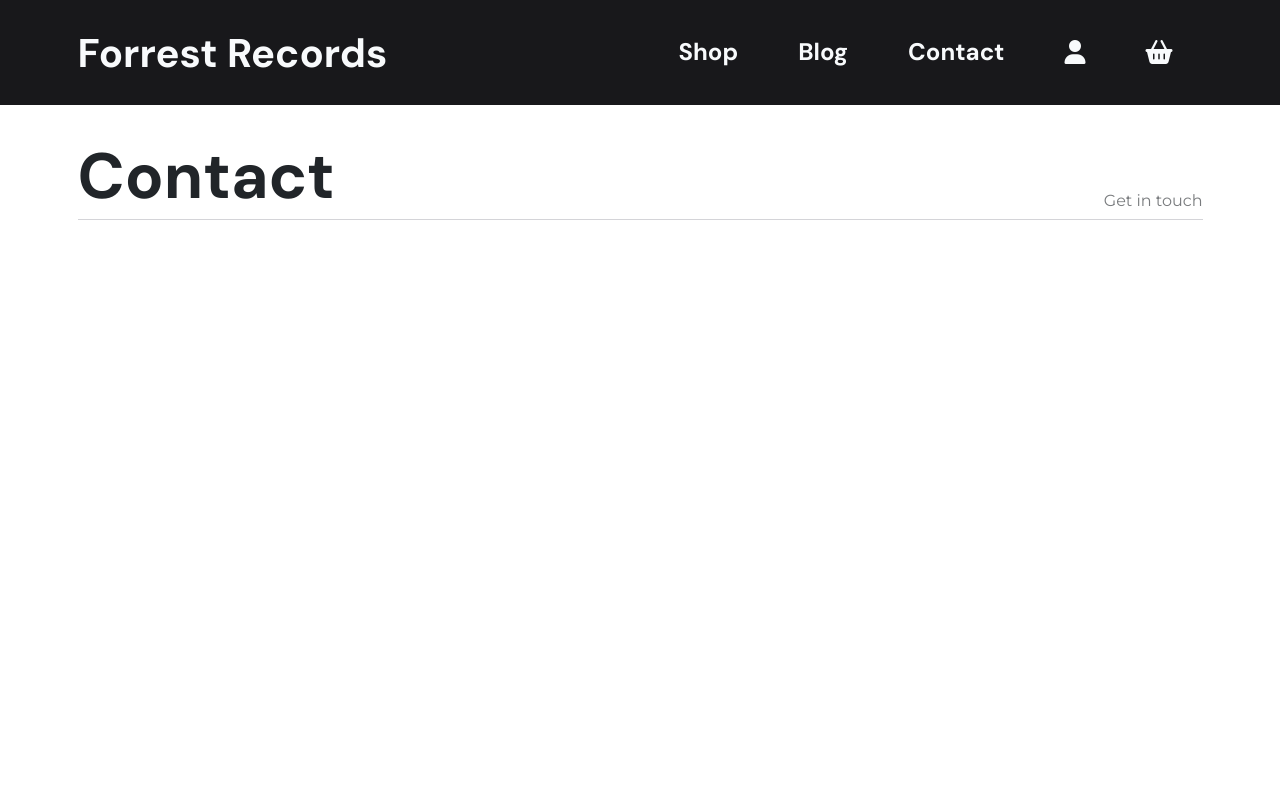
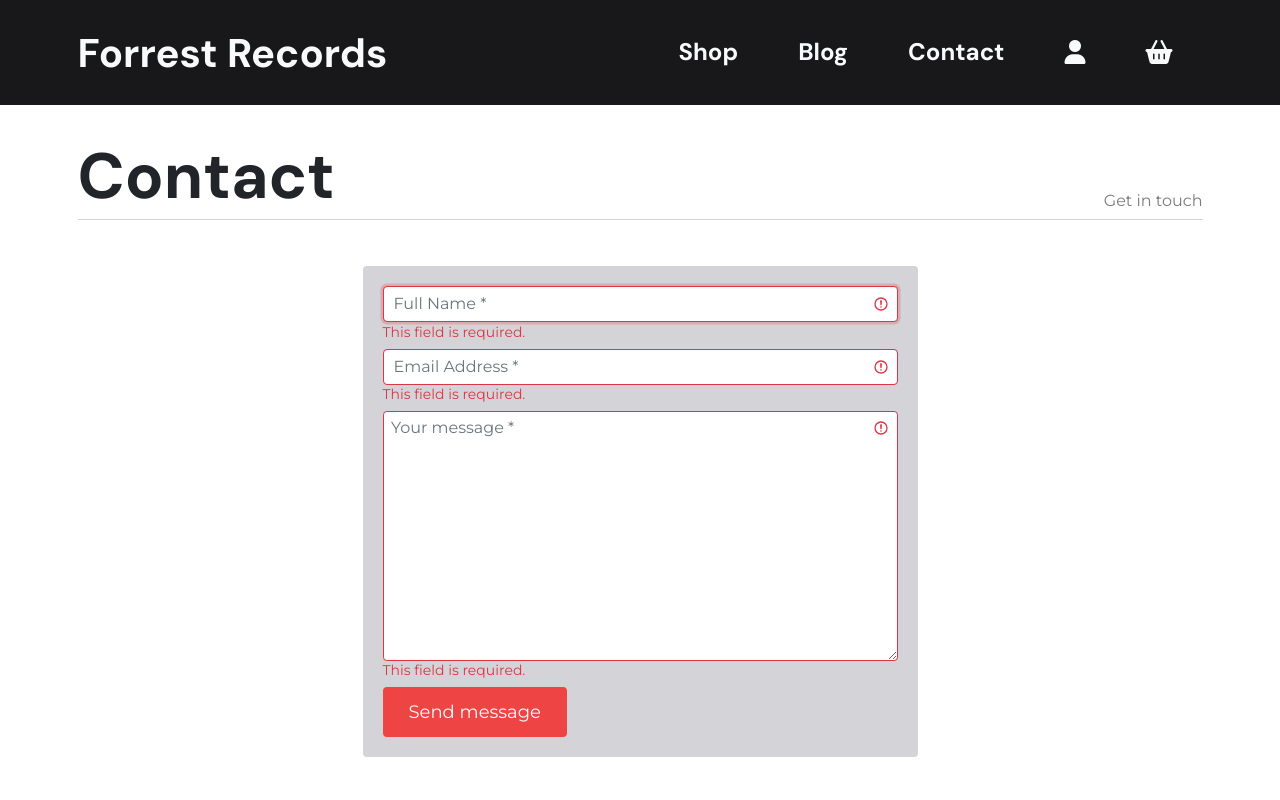
Before and after one commit to SamuelJForrest/forrest-records, a Django app: page /contact/ in a window 1280 px wide. Run offline with Django 3.2, Linux system fonts and the light colour scheme; the visitor is signed in with stand-in values (Sample User, id 1); data comes from the database, SQL or seed files in the repository; parts of the project's set-up code (start-up, migrations or seed data) failed here and were passed over; some libraries are stand-ins or nearby versions.

Commit message:
IMP: contact form, messages inbox and single message view

```diff
--- /dev/null
+++ b/contact/forms.py
@@ -0,0 +1,37 @@
+from django import forms
+from .models import Message
+
+
+class MessageForm(forms.ModelForm):
+    """
+    Creates the contact page form
+    """
+    class Meta:
+        model = Message
+        fields = (
+            'name',
+            'email',
+            'message'
+        )
+
+    def __init__(self, *args, **kwargs):
+        """
+        Add placeholders and classes, remove auto-generated
+        labels and set autofocus on first field
+        """
+
+        super().__init__(*args, **kwargs)
+        placeholders = {
+            'name': 'Full Name',
+            'email': 'Email Address',
+            'message': 'Your message',
+        }
+
+        self.fields['name'].widget.attrs['autofocus'] = True
+        for field in self.fields:
+            if self.fields[field].required:
+                placeholder = f'{placeholders[field]} *'
+
+            self.fields[field].widget.attrs['placeholder'] = placeholder
+            self.fields[field].widget.attrs['class'] = 'stripe-style-input'
+            self.fields[field].label = False
--- a/contact/models.py
+++ b/contact/models.py
@@ -11,8 +11,45 @@
         """
         verbose_name_plural = 'Contact Page'
 
-    title = models.CharField(max_length=16, null=False, blank=False)
-    subtitle = models.CharField(max_length=16, null=False, blank=False)
+    title = models.CharField(
+        max_length=16,
+        null=False,
+        blank=False
+    )
+
+    subtitle = models.CharField(
+        max_length=16,
+        null=False,
+        blank=False
+    )
 
     def __str__(self):
         return 'Contact Page'
+
+
+class Message(models.Model):
+    """
+    Model for contact form messages.
+    """
+
+    name = models.CharField(
+        max_length=128,
+        null=False,
+        blank=False,
+    )
+
+    email = models.EmailField(
+        max_length=254,
+        null=False,
+        blank=False
+    )
+
+    message = models.TextField(
+        null=False,
+        blank=False,
+        default=''
+    )
+
+    date_sent = models.DateField(
+        auto_now_add=True
+    )
--- a/contact/templates/contact/contact.html
+++ b/contact/templates/contact/contact.html
@@ -23,8 +23,12 @@
     <section class="contact">
         <div class="container">
             <div class="row">
-                <div class="col-12">
-                    <!-- <p>Contact page</p> -->
+                <div class="col-lg-6 mx-lg-auto">
+                    <form action="{% url 'contact' %}" method="POST">
+                        {% csrf_token %}
+                        {{ contact_form|crispy }}
+                        <button class="button">Send message</button>
+                    </form>
                 </div>
             </div>
         </div>
--- a/contact/urls.py
+++ b/contact/urls.py
@@ -3,4 +3,6 @@
 
 urlpatterns = [
     path('', views.contact_us, name='contact'),
+    path('inbox/', views.inbox, name='inbox'),
+    path('message/<message_id>', views.view_single_message, name='view_single_message'),
 ]
--- a/contact/views.py
+++ b/contact/views.py
@@ -1,5 +1,9 @@
-from django.shortcuts import render
-from .models import ContactPage
+from django.shortcuts import render, redirect, reverse, get_object_or_404
+from django.contrib import messages
+from django.db.models import Q
+
+from .models import ContactPage, Message
+from .forms import MessageForm
 
 
 def contact_us(request):
@@ -7,9 +11,65 @@
     Renders the contact page, and handles the form submission
     """
     contact_page = ContactPage.objects.all()
+    contact_form = MessageForm(request.POST)
+
+    if request.method == 'POST':
+        if contact_form.is_valid():
+            contact_form.save(request.POST)
+            messages.success(request, 'Your message has been sent! We\'ll be in touch soon')
+        else:
+            messages.error(request, 'Uh oh! Something seems to have gone wrong. Try again later.')
+
+        return redirect(reverse('contact'))
 
     context = {
-        'contact_page': contact_page
+        'contact_page': contact_page,
+        'contact_form': contact_form,
     }
 
     return render(request, 'contact/contact.html', context)
+
+
+def inbox(request):
+    """
+    Renders messages inbox
+    """
+
+    inbox_items = Message.objects.all()
+
+    if request.GET:
+        if 'message-search' in request.GET:
+            query = request.GET['message-search']
+            if not query:
+                messages.error(
+                    request,
+                    "You didn't enter any search criteria!"
+                )
+                return redirect(reverse('inbox'))
+
+            queries = Q(
+                name__icontains=query) | Q(
+                    message__icontains=query)
+            inbox_items = inbox_items.filter(queries)
+
+
+    template = 'contact/inbox.html'
+    context = {
+        'inbox_items': inbox_items,
+    }
+
+    return render(request, template, context)
+
+
+def view_single_message(request, message_id):
+    """
+    Renders Template for individual messages
+    """
+
+    inbox_item = get_object_or_404(Message, pk=message_id)
+    template = 'contact/inbox-message.html'
+    context = {
+        'inbox_item': inbox_item
+    }
+
+    return render(request, template, context)
--- a/profiles/templates/profiles/profile.html
+++ b/profiles/templates/profiles/profile.html
@@ -45,6 +45,7 @@
             <div class="col-lg-6 offset-lg-1">
                 <h3 class="h5 mb-3">Your orders</h3>
                 <div class="order-history table-responsive">
+                    {% if orders %}
                     <table class="table table-sm table-borderless">
                         <thead>
                             <tr>
@@ -84,6 +85,9 @@
                             {% endfor %}
                         </tbody>
                     </table>
+                    {% else %}
+                    <p>Your orders will appear here once you have made your first order.</p>
+                    {% endif %}
                 </div>
             </div>
         </div>
--- a/static/css/_components.scss
+++ b/static/css/_components.scss
@@ -4,6 +4,7 @@
 @import 'components/blogs';
 @import 'components/buttons';
 @import 'components/checkout';
+@import 'components/contact';
 @import 'components/header';
 @import 'components/homepage';
 @import 'components/products';
--- a/static/css/base.css
+++ b/static/css/base.css
@@ -476,36 +476,37 @@
     padding: 1.6rem 0 3.2rem 0;
   }
 }
-.checkout-form fieldset, .allauth-form-inner-content fieldset {
+.checkout-form fieldset, .contact form fieldset, .allauth-form-inner-content fieldset {
   background: #d4d4d8;
   border-radius: 0.4rem;
   padding: 2rem;
   margin-bottom: 2rem;
 }
 @media screen and (min-width: 992px) {
-  .checkout-form fieldset.form-details, .allauth-form-inner-content fieldset.form-details {
+  .checkout-form fieldset.form-details, .contact form fieldset.form-details, .allauth-form-inner-content fieldset.form-details {
     padding: 3rem 5rem;
     margin-bottom: 0;
   }
-  .checkout-form fieldset.form-payment, .allauth-form-inner-content fieldset.form-payment {
+  .checkout-form fieldset.form-payment, .contact form fieldset.form-payment, .allauth-form-inner-content fieldset.form-payment {
     padding: 3rem 4.2rem;
     margin-bottom: 2.4rem;
   }
 }
-.checkout-form legend, .allauth-form-inner-content legend {
+.checkout-form legend, .contact form legend, .allauth-form-inner-content legend {
   margin-bottom: 1.6rem;
 }
-.checkout-form label, .allauth-form-inner-content label {
+.checkout-form label, .contact form label, .allauth-form-inner-content label {
   font-weight: 600;
 }
-.checkout-form input, .allauth-form-inner-content input,
+.checkout-form input, .contact form input, .allauth-form-inner-content input,
 .checkout-form select,
+.contact form select,
 .allauth-form-inner-content select {
   font-size: 1.6rem;
   padding: 0.5rem 1rem;
   border-radius: 0.4rem;
 }
-.checkout-form #card-errors, .allauth-form-inner-content #card-errors {
+.checkout-form #card-errors, .contact form #card-errors, .allauth-form-inner-content #card-errors {
   padding: 2rem 0 0 0;
   text-align: center;
   color: #ef4444;
@@ -547,6 +548,32 @@
 }
 .checkout-success strong {
   font-weight: 600;
+}
+
+.contact form {
+  background: #d4d4d8;
+  border-radius: 0.4rem;
+  padding: 2rem;
+  margin-bottom: 2rem;
+}
+.contact form textarea {
+  font-size: 1.6rem;
+}
+
+.inbox a {
+  color: #ef4444;
+  text-decoration: none;
+}
+.inbox a:hover, .inbox a:focus {
+  text-decoration: underline;
+}
+.inbox label {
+  font-weight: 600;
+  margin-bottom: 0.5rem;
+}
+.inbox input {
+  padding: 0.5rem 1rem;
+  font-size: 1.6rem;
 }
 
 .header {
@@ -1337,6 +1364,7 @@
 .basket-item-remove,
 .checkout-form legend,
 .allauth-form-inner-content legend,
+.contact form legend,
 .product-price,
 .related-item-price {
   font-family: "DM sans";
@@ -1427,6 +1455,7 @@
 .basket-item-remove,
 .checkout-form legend,
 .allauth-form-inner-content legend,
+.contact form legend,
 .product-price,
 .related-item-price {
   font-size: 1.6rem;
@@ -1439,6 +1468,7 @@
 .basket-item-remove,
 .checkout-form legend,
 .allauth-form-inner-content legend,
+.contact form legend,
 .product-price,
 .related-item-price {
     font-size: 2rem;
--- /dev/null
+++ b/static/css/components/_contact.scss
@@ -0,0 +1,36 @@
+.contact {
+    form {
+        @extend .checkout-form;
+
+        background: $color-grey;
+        border-radius: .4rem;
+        padding: 2rem;
+        margin-bottom: 2rem;
+
+        textarea {
+            font-size: 1.6rem;
+        }
+    }
+}
+
+.inbox {
+    a {
+        color: $color-red;
+        text-decoration: none;
+
+        &:hover,
+        &:focus {
+            text-decoration: underline;
+        }
+    }
+
+    label {
+        font-weight: 600;
+        margin-bottom: .5rem;
+    }
+
+    input {
+        padding: .5rem 1rem;
+        font-size: 1.6rem;
+    }
+}
--- a/templates/includes/nav/navigation.html
+++ b/templates/includes/nav/navigation.html
@@ -18,15 +18,16 @@
                     <li class="nav-list-item">
                         <a href="{% url 'profile' %}"><i class="fa-solid fa-user"></i></a>
                         <ul class="__submenu __right">
-                            <li>
-                                {% if user.is_authenticated %}
-                                    <a href="/accounts/logout">Logout</a>
-                                    <li><a href="{% url 'profile' %}">View profile</a></li>
-                                {% else %}
-                                    <a href="{% url 'account_login' %}">Login</a>
-                                    <a href="{% url 'account_signup' %}">Register</a>
+                            {% if user.is_authenticated %}
+                                <li><a href="{% url 'profile' %}">View profile</a></li>
+                                {% if user.is_staff %}
+                                    <li><a href="{% url 'inbox' %}">Inbox</a></li>
                                 {% endif %}
-                            </li>
+                                <li><a href="/accounts/logout">Logout</a></li>
+                            {% else %}
+                                <li><a href="{% url 'account_login' %}">Login</a></li>
+                                <li><a href="{% url 'account_signup' %}">Register</a></li>
+                            {% endif %}
                         </ul>
                     </li>
                     <li class="nav-list-item">
```
Also changed, not shown: contact/admin.py (+14 -3 lines), contact/templates/contact/inbox-message.html (added, +50 -0 lines), contact/templates/contact/inbox.html (added, +75 -0 lines), contact/migrations/0002_message.py (added), contact/migrations/0003_message_date_sent.py (added), 1 other file.
